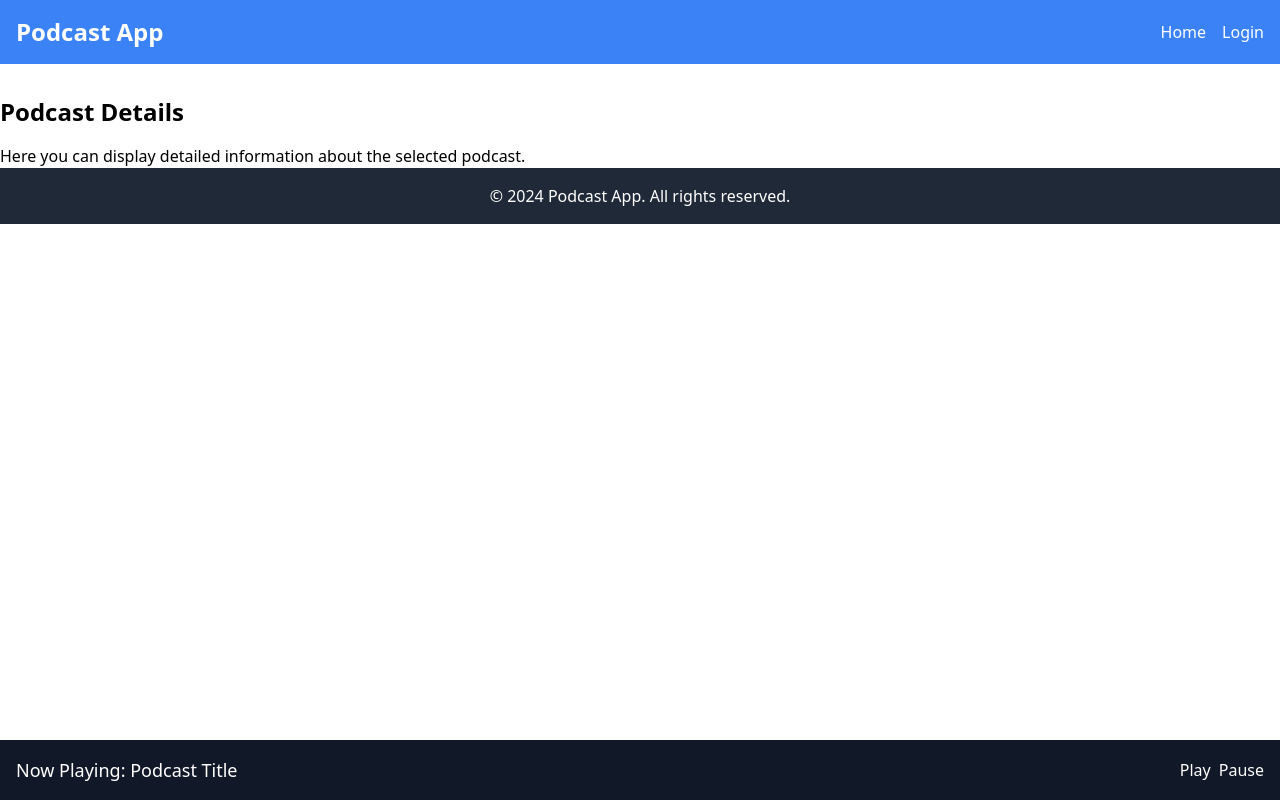
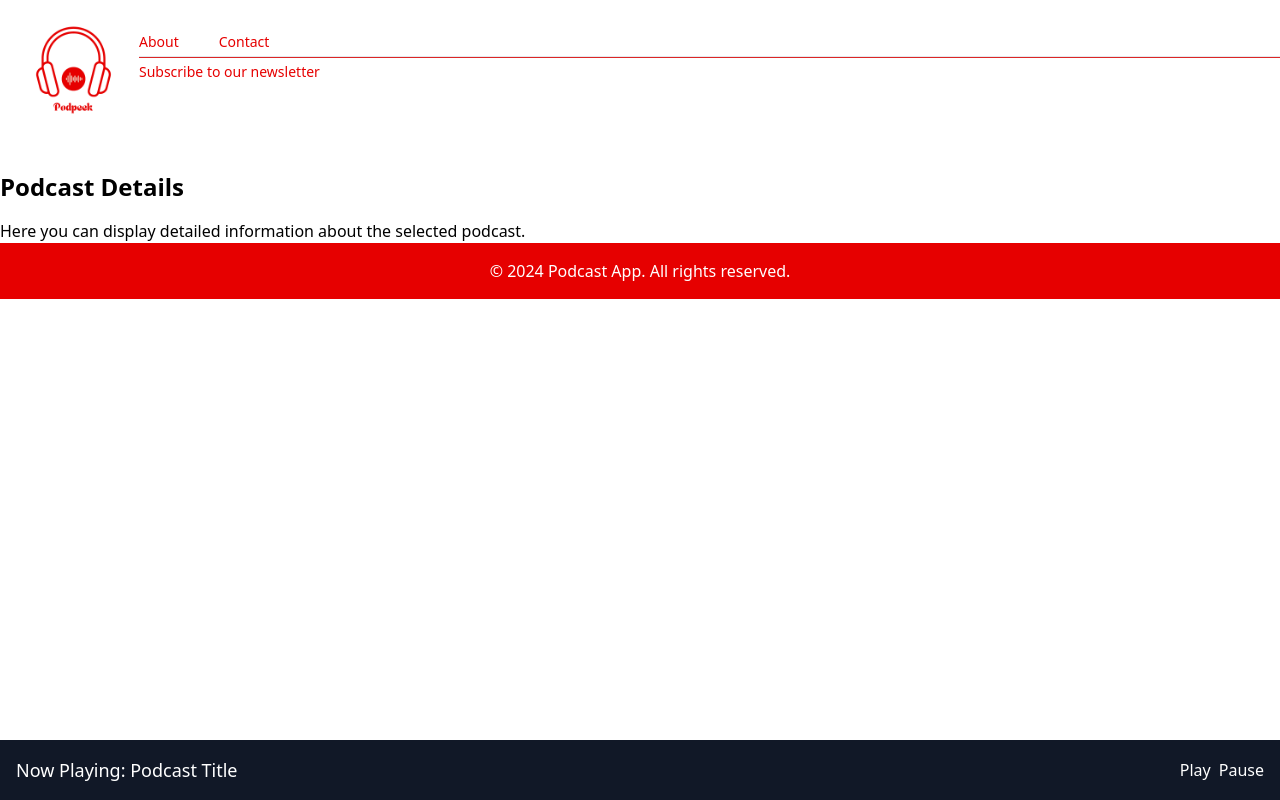
Before and after one commit to Sonwabiso1/podpeek-podcast-app, a React (Vite) app: page /podcast/1 in a window 1280 px wide. Built offline with nearby package versions, Linux system fonts and the light colour scheme.

Commit message:
red color theme for header and footer

```diff
--- a/src/components/Footer.jsx
+++ b/src/components/Footer.jsx
@@ -2,7 +2,7 @@ import React from 'react';
 
 const Footer = () => {
   return (
-    <footer className="bg-gray-800 text-white p-4 text-center">
+    <footer className="bg-[#e60000] text-white p-4 text-center">
       <p>&copy; 2024 Podcast App. All rights reserved.</p>
     </footer>
   );
--- a/src/components/Header.jsx
+++ b/src/components/Header.jsx
@@ -1,15 +1,32 @@
 import React from 'react';
 import { Link } from 'react-router-dom';
+import headerimg from '../assets/images/Podpeek-logo.png'
 
 const Header = () => {
   return (
-    <header className="bg-blue-500 text-white p-4">
-      <div className="container mx-auto flex justify-between items-center">
-        <h1 className="text-2xl font-bold"><Link to="/">Podcast App</Link></h1>
-        <nav>
-          <Link to="/" className="mr-4">Home</Link>
+    <header className="bg-white text-sm text-[#e60000]">
+      <div className="w-full py-4 flex">
+        <div className="px-4"><Link to="/"><img src={headerimg} alt="podpeek logo image" className="mx-1 h-30 w-28" /></Link>
+      </div>
+      <div className="w-full pt-3">
+        <div className='py-1'>
+          <nav className='flex space-x-10'>
+            <Link to="/">About</Link>
+            <Link to="/">Contact</Link>
+          </nav>
+          </div>
+          <hr className="w-full h-0.5 bg-red-600"/>
+        <div className="py-1">
+          <nav>
+            <Link>Subscribe to our newsletter</Link>
+          </nav>
+          </div>
+      </div>
+
+        {/* <nav>
+          <Link to="/" className="">Home</Link>
           <Link to="/login">Login</Link>
-        </nav>
+        </nav> */}
       </div>
     </header>
   );
```
Also changed, not shown: src/assets/images/Podpeek-logo-animated.gif, src/assets/images/Podpeek-logo.png.
